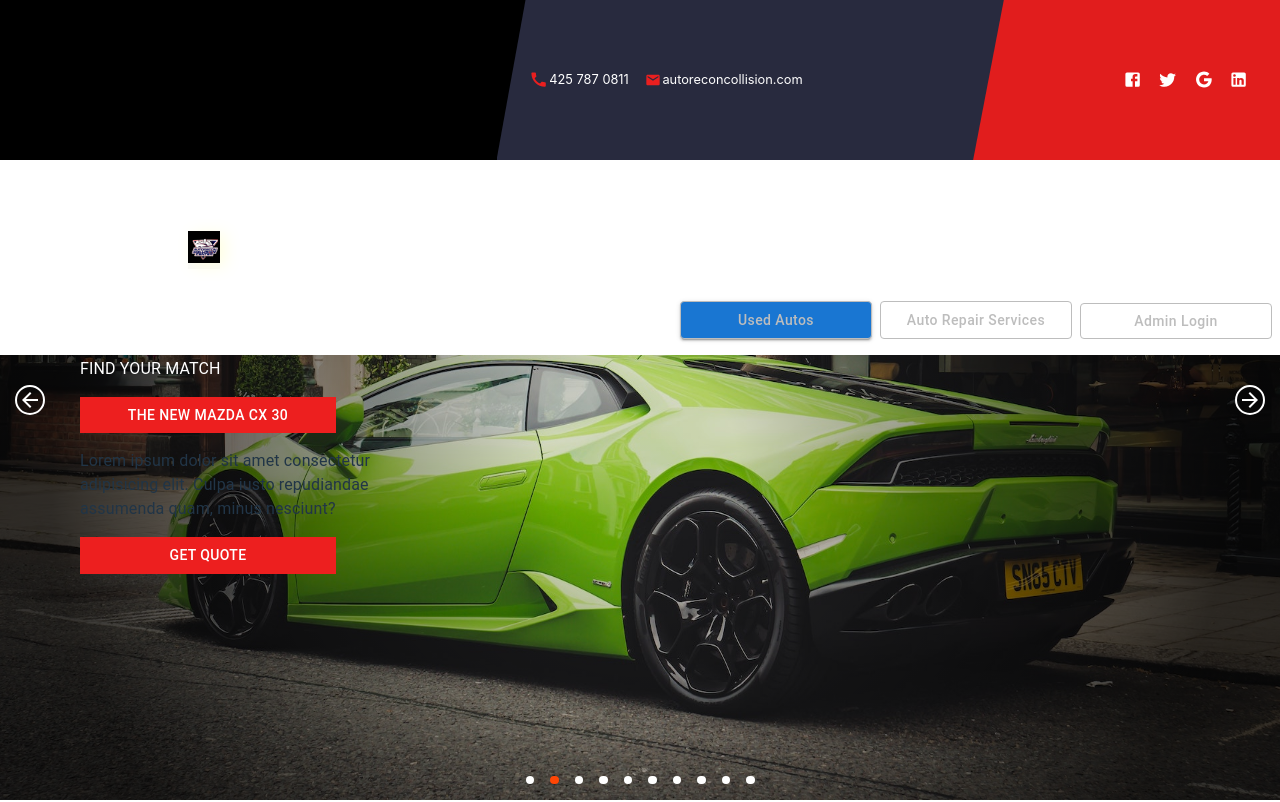
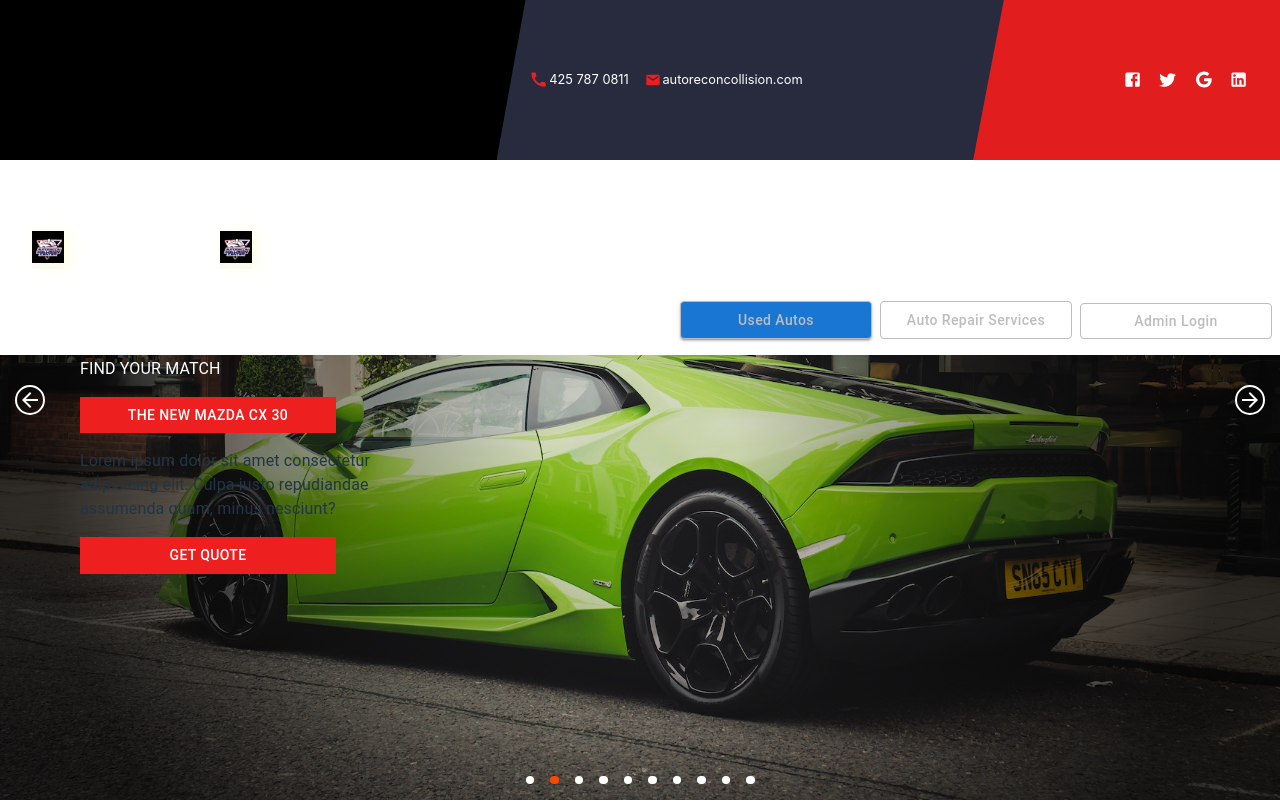
Before and after one commit to pflaquer/car-dealership, a React (Vite) app: page / in a window 1280 px wide. Shown: the top 802 px of the page. Built offline with nearby package versions, Linux system fonts and the light colour scheme.

Commit message:
Update MainMenu.tsx

```diff
--- a/src/components/MainMenu/MainMenu.tsx
+++ b/src/components/MainMenu/MainMenu.tsx
@@ -194,6 +194,13 @@ function MainMenu() {
               }}
             >
 
+              <NavLink to="/">
+                <img
+                  src={cmc}
+                  className="autologo"
+                />
+              </NavLink>
+
                  <Box
                 sx={{
                   fontSize: "0.8rem",
@@ -207,7 +214,7 @@ function MainMenu() {
                 }}
               />
 
-              <NavLink to="/">
+             <NavLink to="/">
                 <img
                   src={cmc}
                   className="autologo"
```
